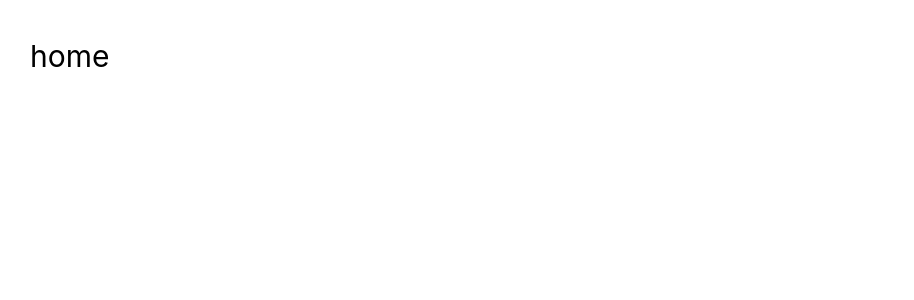
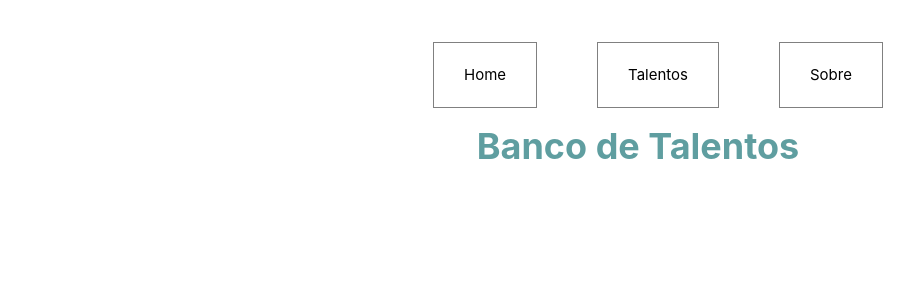
Before and after one commit to GabrielmValadao/Projeto_Banco_Talentos, a Vue app in the folder bancoTalentos/: page / in a window 1280 px wide. Shown: the top 300 px of the page, without its empty margins (2-916 px from the left). Built offline with nearby package versions, Linux system fonts and the light colour scheme.

Commit message:
add criação da pagina home e estlização

```diff
--- a/bancoTalentos/src/views/Home/Home.vue
+++ b/bancoTalentos/src/views/Home/Home.vue
@@ -1,4 +1,35 @@
 <template>
-        <h1>home</h1>
+        <header>
+                <ul class="lista">
+                        <li class="item-lista">Home</li>
+                        <li class="item-lista">Talentos</li>
+                        <li class="item-lista">Sobre</li>
+                </ul>
+        </header>
+        <h1 class="titulo">Banco de Talentos</h1>
+</template>
 
-</template>
+<style scoped>
+
+.lista {
+        display: flex;
+        justify-content: center;
+        align-items: center;
+        gap: 40px;
+        width: 100%;
+}
+
+.item-lista {
+        border: 1px solid gray;
+        list-style: none;
+        padding: 20px 30px;
+        margin: 10px;
+}
+.titulo {
+        font-size: 36px;
+        text-align: center;
+        color: cadetblue;
+        font-weight: bold;
+}
+
+</style>
```
Also changed, not shown: bancoTalentos/src/routes/routes.js (line endings or trailing spaces).
